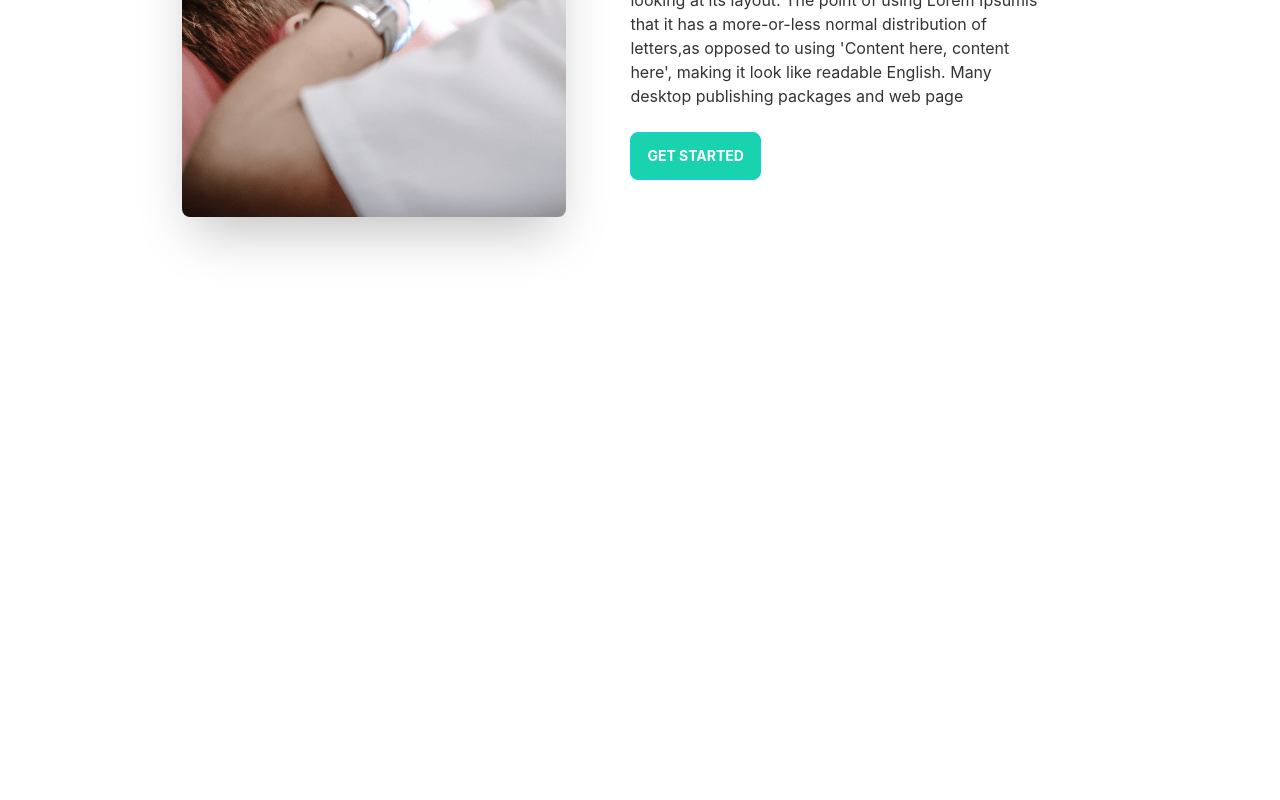
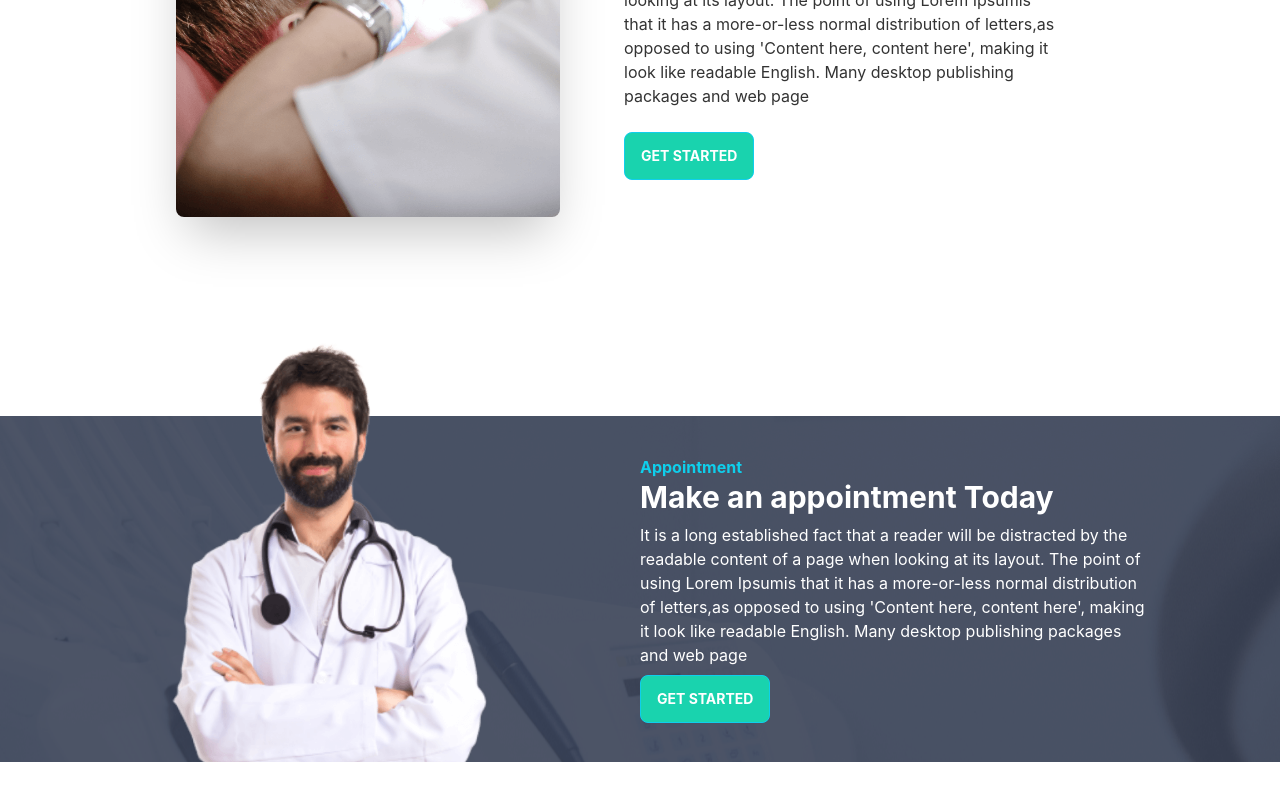
Before and after one commit to Noor-26/Doctor-s-portal, a React (Create React App) app: page / in a window 1280 px wide. Shown: the part 2155-2955 px from the top of the page. Before the commit the page ends 2531 px from the top, so only its background shows below. Built offline with nearby package versions, Linux system fonts and the light colour scheme.

Commit message:
appointment section in homepage created

```diff
--- /dev/null
+++ b/src/Components/Home/Appointment/Appointment.js
@@ -0,0 +1,26 @@
+import React from 'react'
+import Button from '../../Shared/Button/Button'
+import appointment from '../../../images/images/appointment.png'
+import doctor from '../../../images/images/doctor-small.png'
+
+export default function Appointment() {
+  return (
+    <div className='my-10' style={{
+        background: `url(${appointment})`
+    }} >
+  <div class="flex justify-center items-center">
+      <div className='flex-1'>
+
+    <img src={doctor} class="max-w-md mt-[-80px] mx-auto " />
+      </div>
+
+    <div className=' flex-1 '>
+        <p className='text-primary font-bold'>Appointment</p>
+      <h1 class="text-3xl font-bold text-white">Make an appointment Today</h1>
+      <p class="py-2 w-4/5 text-white">It is a long established fact that a reader will be distracted by the readable content of a page when looking at its layout. The point of using Lorem Ipsumis that it has a more-or-less normal distribution of letters,as opposed to using 'Content here, content here', making it look like readable English. Many desktop publishing packages and web page</p>
+      <Button>Get Started</Button>
+    </div>
+  </div>
+</div>
+  )
+}
--- a/src/Components/Home/Home/Home.js
+++ b/src/Components/Home/Home/Home.js
@@ -1,4 +1,5 @@
 import React from 'react';
+import Appointment from '../Appointment/Appointment';
 import Banner from '../Banner/Banner';
 import Info from '../Info/Info';
 import Services from '../Services/Services';
@@ -6,11 +7,14 @@ import Treatment from '../Treatment/Treatment';
 
 const Home = () => {
     return (
-        <div className='px-12'>
+        <div >
+            <div className='px-10'>
             <Banner/>
             <Info/>
             <Services/>
             <Treatment/>
+            </div>
+            <Appointment/>
         </div>
     );
 };
```
